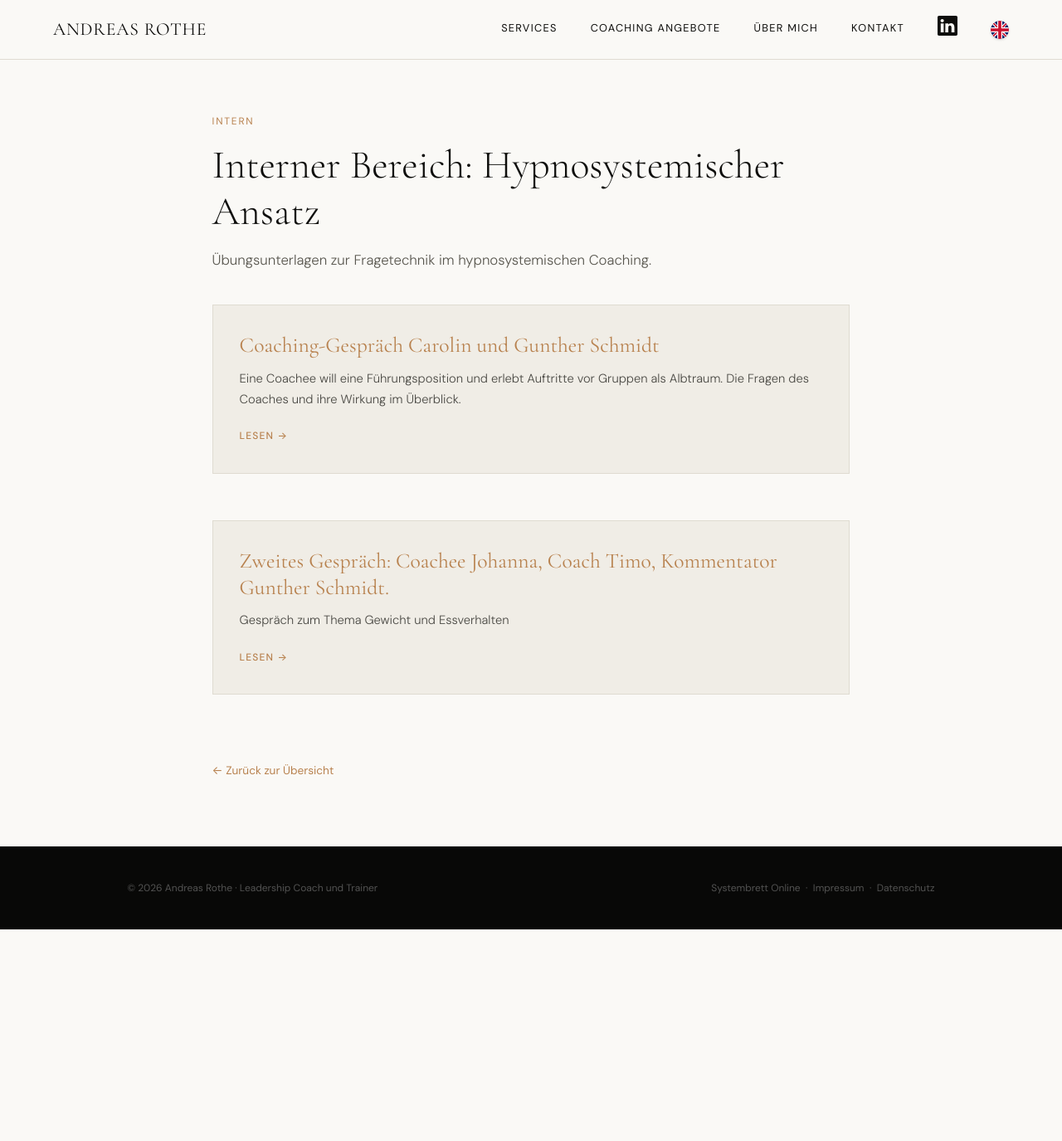
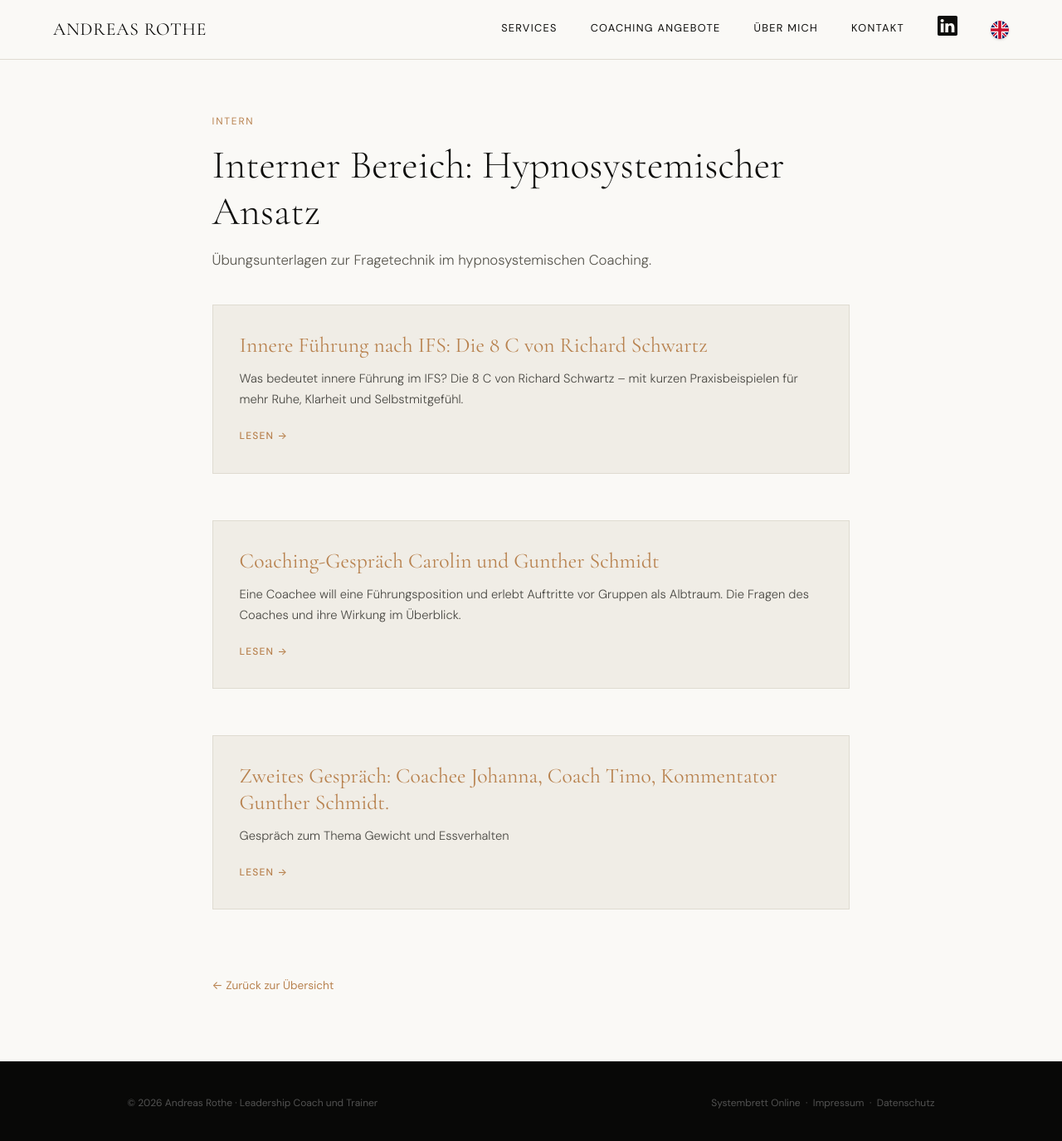
Before and after one commit to arothe161/andreasrothe, a Jekyll site: the page built from intern/index.html, in a window 1280 px wide and 1379 px high. Shown: the top 1375 px of the window at 83% size. Built offline with Jekyll 4.4.1, drawn with Linux system fonts in a browser that asks for light colours.

Commit message:
index.html aktualisieren

```diff
--- a/intern/index.html
+++ b/intern/index.html
@@ -10,6 +10,11 @@ extra_head: '<meta name="robots" content="noindex, nofollow, noarchive">'
 ---
 
 <div class="blog-list">
+  <a class="blog-card" href="{{ '/intern/innere-fuehrung-ifs-8-c-richard-schwartz/' | relative_url }}">
+    <div class="blog-card-title">Innere Führung nach IFS: Die 8 C von Richard Schwartz</div>
+    <p class="blog-card-text">Was bedeutet innere Führung im IFS? Die 8 C von Richard Schwartz – mit kurzen Praxisbeispielen für mehr Ruhe, Klarheit und Selbstmitgefühl.</p>
+    <span class="blog-card-link">Lesen →</span><br>
+  </a>
   <a class="blog-card" href="{{ '/intern/hypnosystemischer-ansatz-coaching-1/' | relative_url }}">
     <div class="blog-card-title">Coaching-Gespräch Carolin und Gunther Schmidt</div>
     <p class="blog-card-text">Eine Coachee will eine Führungsposition und erlebt Auftritte vor Gruppen als Albtraum. Die Fragen des Coaches und ihre Wirkung im Überblick.</p>
```
